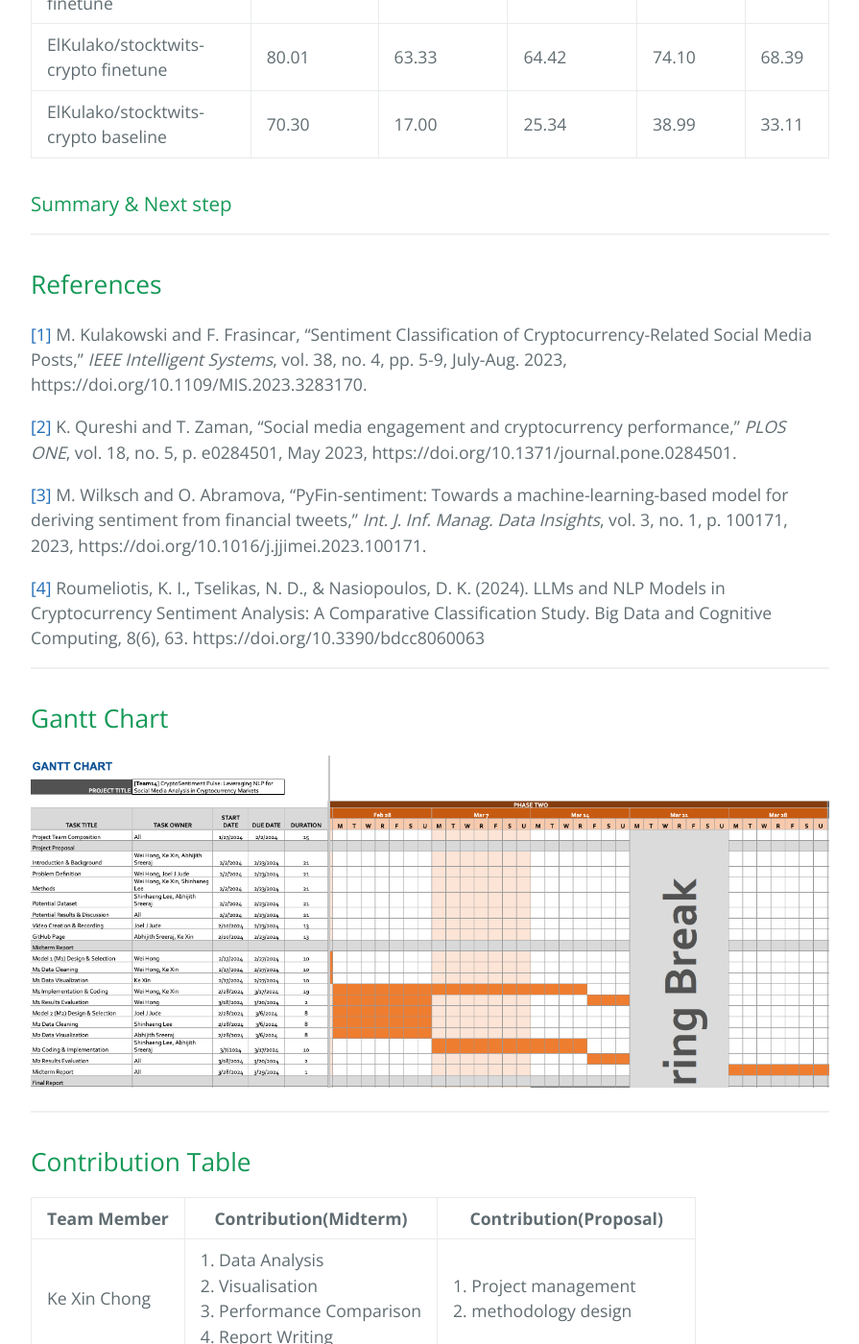
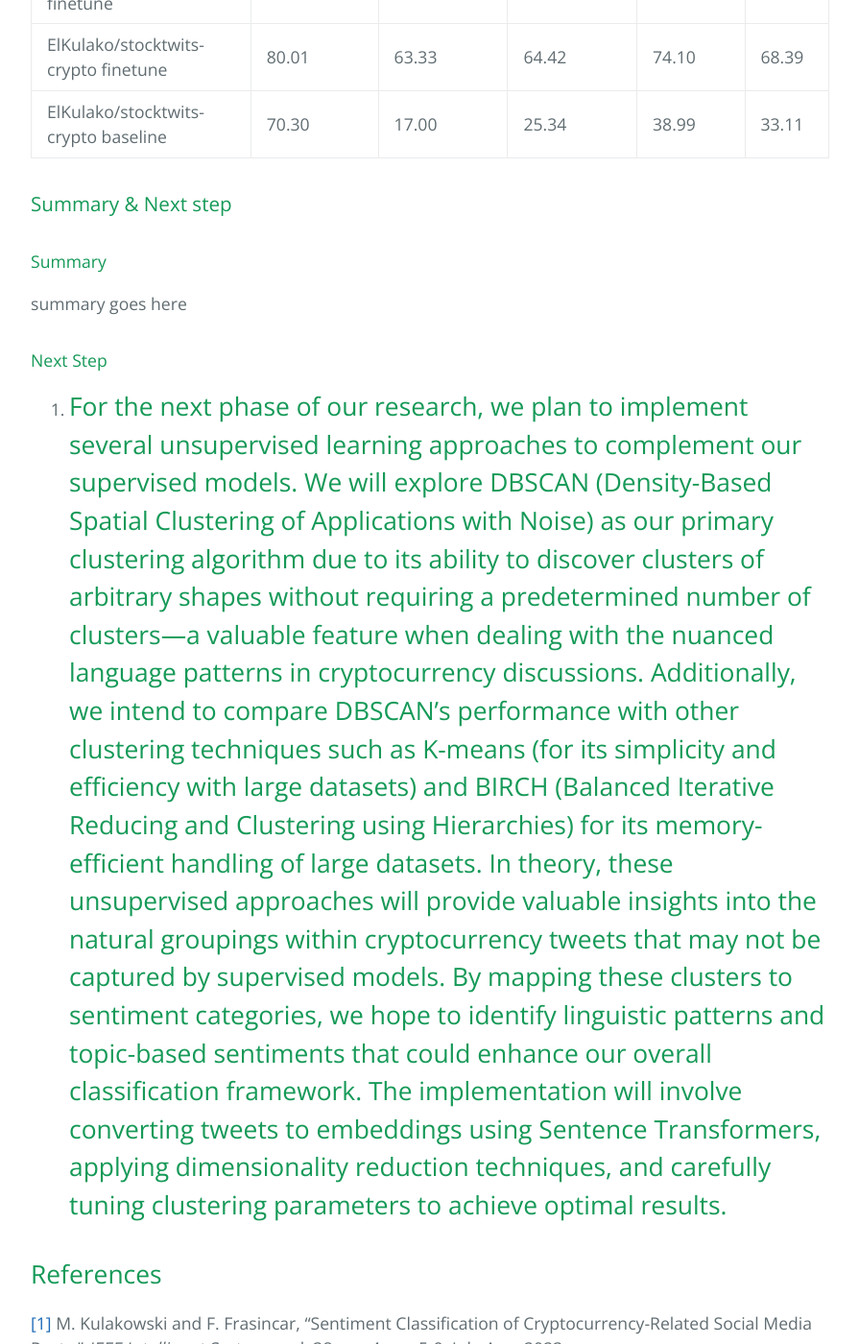
Before and after one commit to lowweihong/team14-CryptoMood, a Jekyll site: the page built from index.md, in a window 1280 px wide and 1400 px high, scrolled down 4743 px. Shown: the whole window at 96% size, without its empty margins (192-1087 px from the left). Built offline with Jekyll 4.4.1, drawn with Linux system fonts in a browser that asks for light colours; our own code applies the rules of GitHub Pages for plain Markdown files.

Commit message:
unsupervised next steps

```diff
--- a/index.md
+++ b/index.md
@@ -105,7 +105,11 @@ F1 score of 69.79%. Among our benchmarks, original ElKulako/stocktwits-crypto mo
 
 
 ### Summary & Next step
+#### Summary
+summary goes here
 
+#### Next Step
+1. For the next phase of our research, we plan to implement several unsupervised learning approaches to complement our supervised models. We will explore DBSCAN (Density-Based Spatial Clustering of Applications with Noise) as our primary clustering algorithm due to its ability to discover clusters of arbitrary shapes without requiring a predetermined number of clusters—a valuable feature when dealing with the nuanced language patterns in cryptocurrency discussions. Additionally, we intend to compare DBSCAN's performance with other clustering techniques such as K-means (for its simplicity and efficiency with large datasets) and BIRCH (Balanced Iterative Reducing and Clustering using Hierarchies) for its memory-efficient handling of large datasets. In theory, these unsupervised approaches will provide valuable insights into the natural groupings within cryptocurrency tweets that may not be captured by supervised models. By mapping these clusters to sentiment categories, we hope to identify linguistic patterns and topic-based sentiments that could enhance our overall classification framework. The implementation will involve converting tweets to embeddings using Sentence Transformers, applying dimensionality reduction techniques, and carefully tuning clustering parameters to achieve optimal results.
 ---
 
 ## References
```
